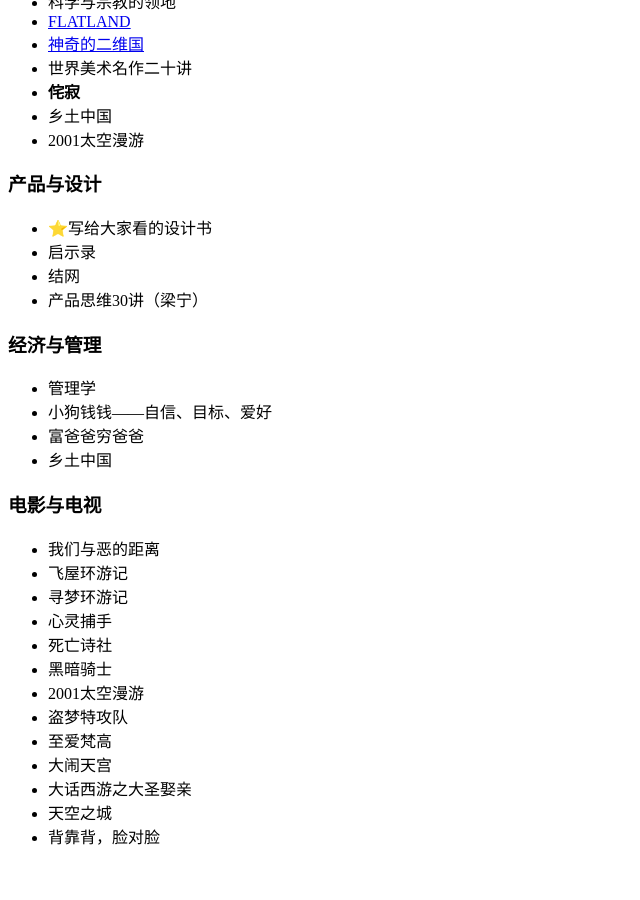
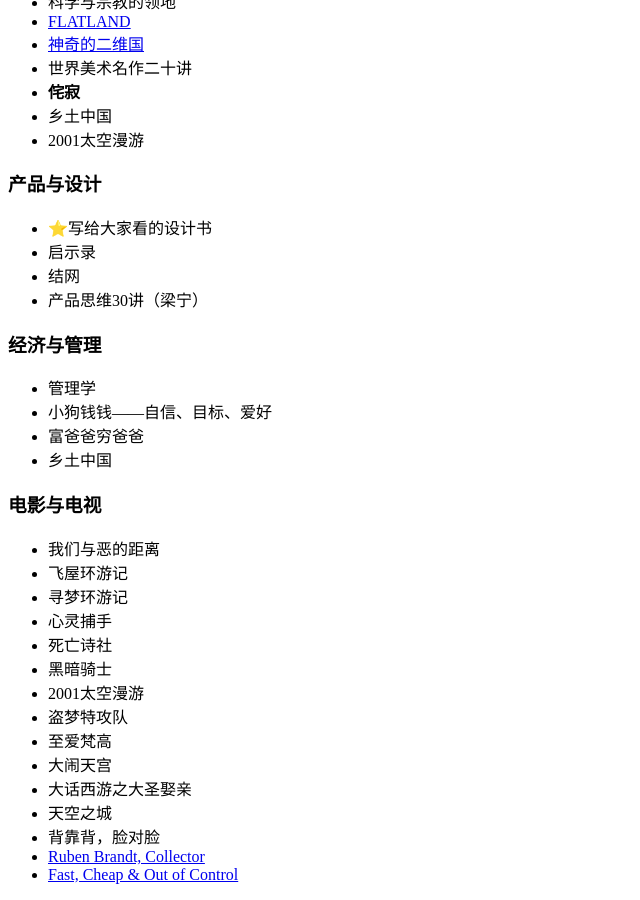
Before and after one commit to matheecs/matheecs.github.io, a Jekyll site: the page built from pages/books.md, in a window 1280 px wide and 900 px high, scrolled down 4203 px. Shown: the whole window, without its empty margins (0-640 px from the left). Built offline with Jekyll 4.4.1, drawn with Linux system fonts in a browser that asks for light colours; before the commit the page ends 5067 px from its top, so only the background shows below that.

Commit message:
add Fast, Cheap & Out of Control

```diff
--- a/pages/books.md
+++ b/pages/books.md
@@ -219,3 +219,5 @@
 - 大话西游之大圣娶亲
 - 天空之城
 - 背靠背，脸对脸
+- [Ruben Brandt, Collector](http://rubenbrandt.com/)
+- [Fast, Cheap & Out of Control](https://www.bilibili.com/video/av24048520)
```
